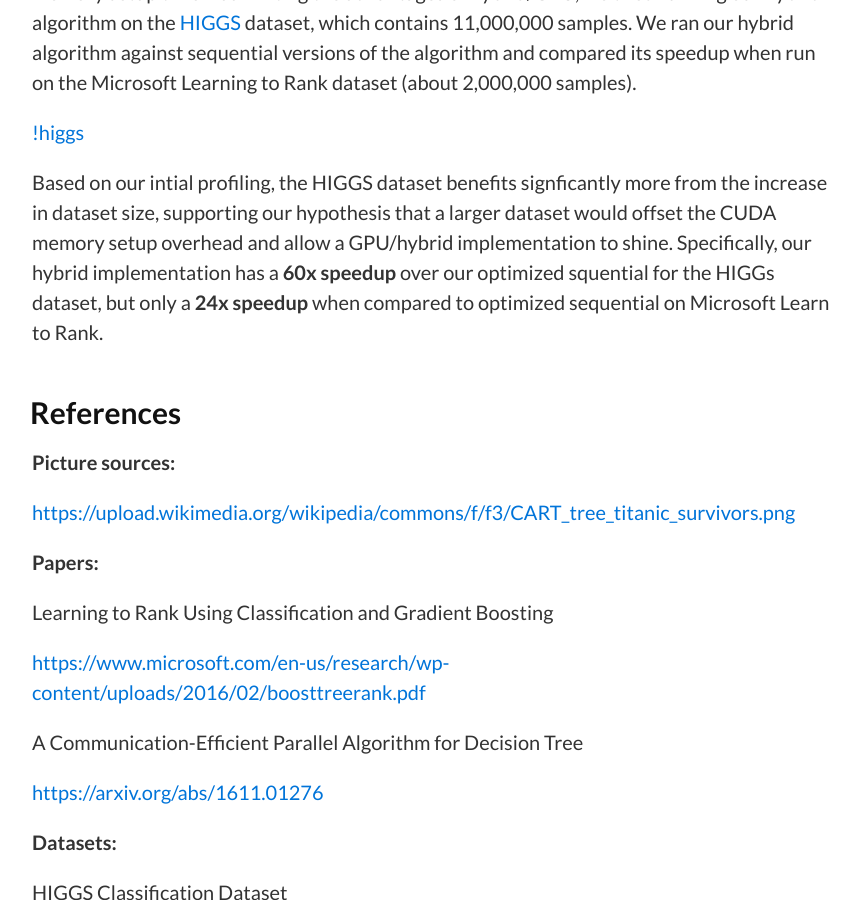
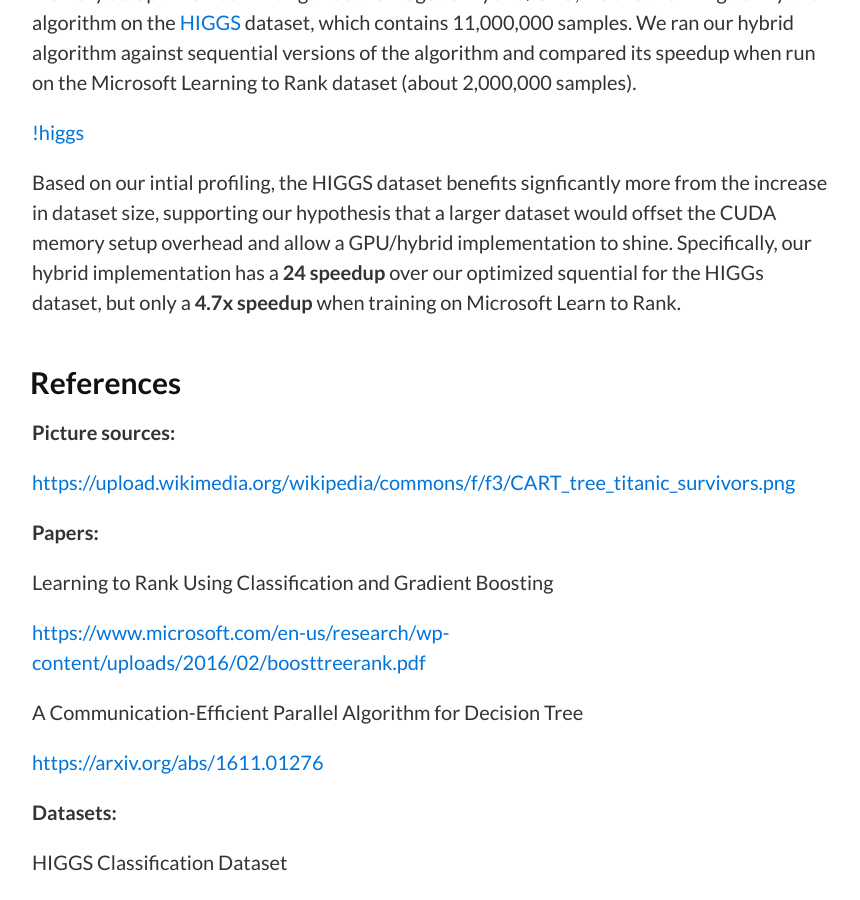
Before and after one commit to raypeng/DGBDT, a Jekyll site: the page built from index.md, in a window 1280 px wide and 900 px high, scrolled down 14686 px. Shown: the whole window, without its empty margins (208-1068 px from the left). Built offline with Jekyll 4.4.1, drawn with Linux system fonts in a browser that asks for light colours; our own code applies the rules of GitHub Pages for plain Markdown files.

Commit message:
more touchups

```diff
--- a/index.md
+++ b/index.md
@@ -458,9 +458,9 @@ Learning to Rank dataset (about 2,000,000 samples).
 Based on our intial profiling, the HIGGS dataset benefits signficantly more from
 the increase in dataset size, supporting our hypothesis that a larger dataset
 would offset the CUDA memory setup overhead and allow a GPU/hybrid
-implementation to shine. Specifically, our hybrid implementation has a **60x
-speedup** over our optimized squential for the HIGGs dataset, but only a **24x speedup** when
-compared to optimized sequential on Microsoft Learn to Rank.
+implementation to shine. Specifically, our hybrid implementation has a **24
+speedup** over our optimized squential for the HIGGs dataset, but only a **4.7x speedup**
+when training on Microsoft Learn to Rank.
 
 ## References
 
```
Also changed, not shown: assets/different-datasets.png (added).
